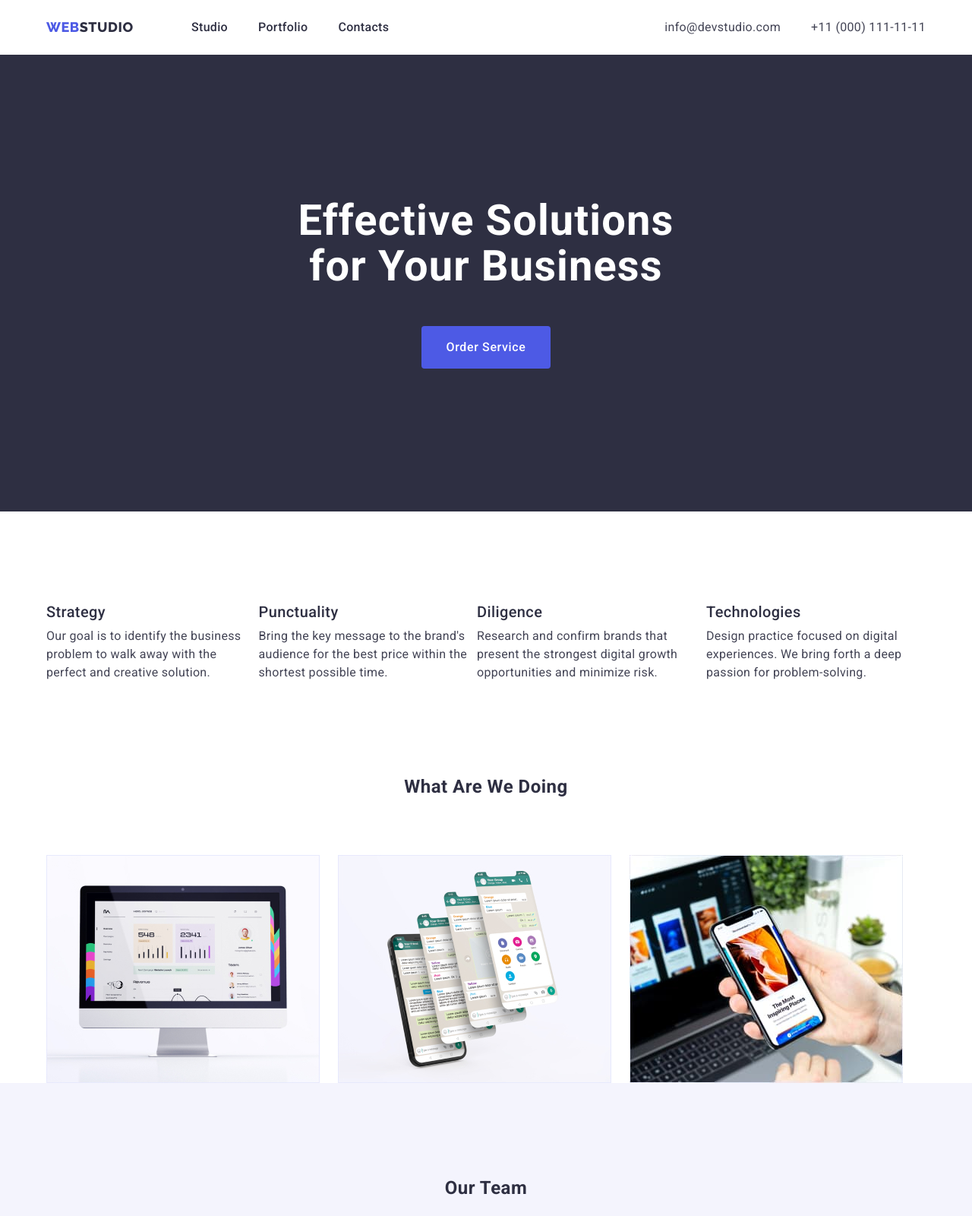
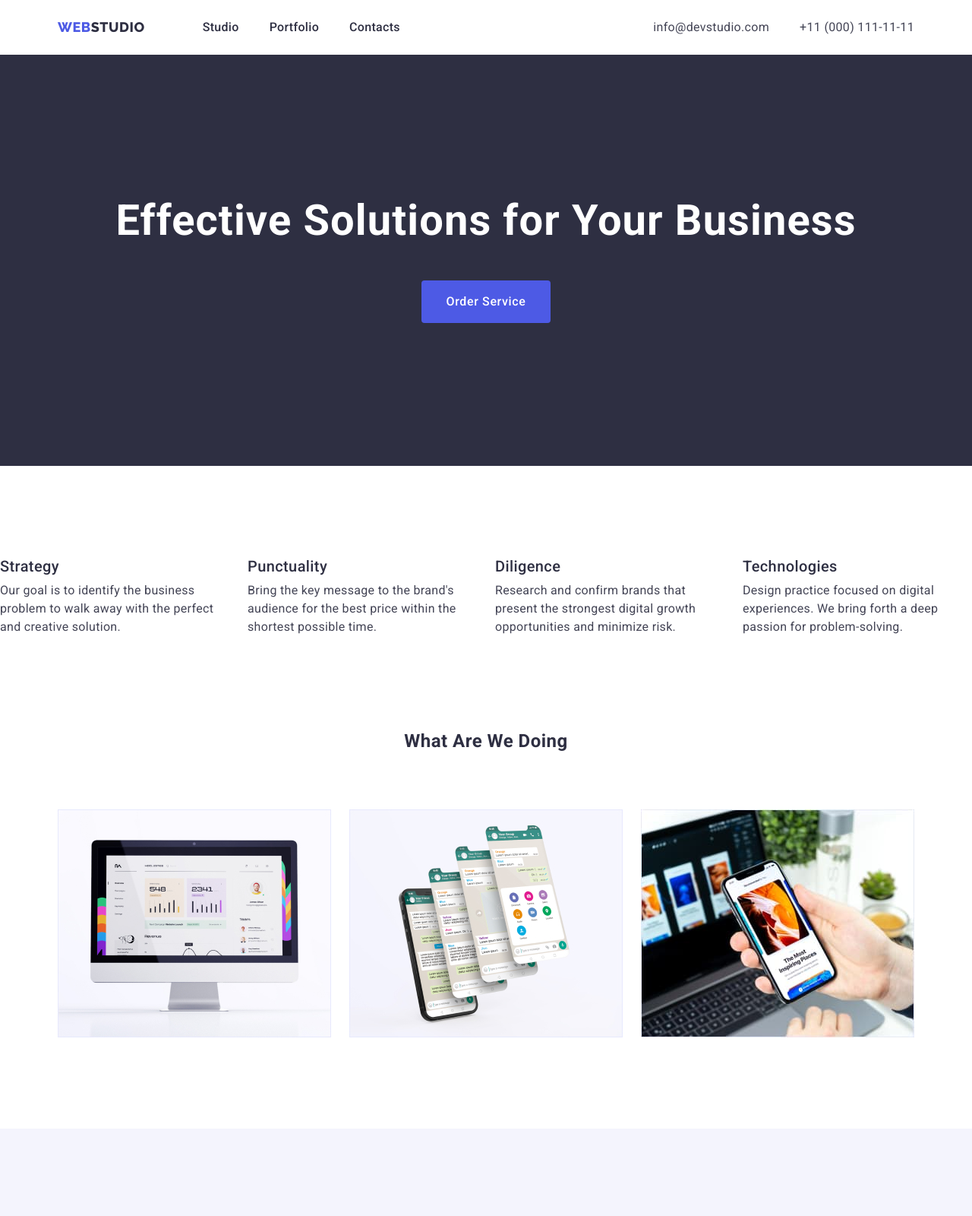
Before and after one commit to Oksanamarusich/goit-markup-hw-03, a plain HTML site: page index.html in a window 1280 px wide. Shown: the top 1600 px of the page at 76% size. Drawn offline with nearby package versions, Linux system fonts and the light colour scheme.

Commit message:
mistakes-1

```diff
--- a/css/styles.css
+++ b/css/styles.css
@@ -65,9 +65,9 @@ body {
 .btn {
   display:block;
       min-width: 169px;
-      min-height: 56px;
+      height: 56px;
       padding: 16px 32px;
-      border: 2px var(--hero-background);
+      border: none;
       border-radius: 4px;
 
   margin-left: auto;
@@ -96,7 +96,7 @@ body {
 
 border: 1px solid var(--border-buttoms);
   border-radius: 4px;
-padding: 11px 23px;
+padding: 12px 24px;
 
     font-weight: 500;
     font-size: 16px;
@@ -114,6 +114,7 @@ padding: 11px 23px;
 .btn-dark:focus {
   background: var(--secondary-accent-color);
   color: var(--primary-white-color);
+  border: 1px solid transparent;
 }
 
 img {
@@ -189,11 +190,11 @@ flex-basis: calc ((100%-var(--indent)* (var(--items)-1))/ var(--items));
 .header-container {
 display: flex;
 align-items: center;
-padding: 0;
+
 }
 .logo {
     margin-right: 76px;
-    width: 115px;
+
     font-family: var(--secondary-font);
     font-weight: 800;
     font-size: 18px;
@@ -235,11 +236,12 @@ padding: 0;
 .menu-nav {
   display: flex;
 margin-right: auto;
+align-items: center;
 
 }
 .list-header {
   display:flex;
-  align-items: center;
+
   gap: 40px;
 
 
@@ -247,7 +249,7 @@ margin-right: auto;
 
 .contacts-list {
   display:flex;
-  align-items: center;
+
   gap: 40px;
 }
 .contacts  {
@@ -278,7 +280,7 @@ margin-right: auto;
 */
 
 .hero-title {
-  width: 496px;
+ max-width: 496px
  margin-right: auto;
  margin-left: auto;
  margin-bottom: 48px;
@@ -311,14 +313,18 @@ margin-right: auto;
   |============================
 */
 .section-advantages {
-  display: flex;
+
   padding: 120px 0;
 }
 
 .list-advantages {
   display: flex;
   align-items: center;
+  gap: 24px;
 
+}
+.item-advantages {
+  width: calc((100% - 72px) / 4);
 }
 
 
@@ -351,10 +357,10 @@ margin-right: auto;
 */
 
 .section-doing {
-
+  padding-bottom: 120px;
 }
 .container-doing {
-  padding: 0;
+
 }
 
 .secondary-title {
@@ -404,7 +410,7 @@ justify-content: center;
   |============================
 */
 .section-portfolio {
-  padding-bottom: 120px;
+  padding: 96px 0 120px;
 }
 
 .buttons-portfolio {
@@ -417,7 +423,9 @@ justify-content: center;
 }
 .list-buttons {
   display: flex;
+  justify-content: center;
   gap: 24px;
+  margin-bottom: 72px;
 
 }
 .portfolio-card {
@@ -436,7 +444,9 @@ border-left:1px solid var(--border-buttoms); ;
 }
 
 .card-list {
-
+display: flex;
+flex-wrap: wrap;
+row-gap: 48px
 }
 
 
--- a/index.html
+++ b/index.html
@@ -19,9 +19,9 @@
         <body>
             <header class="header">
                 <div class=" header-container container">
+
+                    <nav class="menu-nav">
                         <a class="logo link">Web<span class="logo-span">Studio</span></a>
-                    <nav class="menu-nav">
-
                         <ul class="list list-header">
                             <li>
                                 <a class="text-header link" href="./index.html">Studio</a>
@@ -53,37 +53,39 @@
             <main>
 
                     <section class="section-dark">
+                        <div class="container">
                             <h1 class="hero-title">Effective Solutions
                                 for Your Business</h1>
                             <button class="btn" type="button">Order Service</button>
+                        </div>
 
                     </section>
 
 
-                    <section>
-                        <div class=" section-advantages container">
+                    <section class="section-advantages"
+                        <div class="container">
                             <h2 class="secondary-title" hidden>Our advantages</h2>
                             <ul class=" list-advantages list">
-                                <li class="">
+                                <li class="item-advantages">
 
                                     <h3 class="third-title">Strategy</h3>
                                     <p class="text-style-body"> Our goal is to identify the business
                                     problem to walk away with the perfect and creative solution.</p>
                                 </li>
-                                <li>
+                                <li class="item-advantages">
                                     <h3 class="third-title">Punctuality</h3>
                                     <p class="text-style-body">Bring the key message to the brand's audience for the best price
                                     within the
                                     shortest possible time.</p>
 
                                 </li>
-                                <li>
+                                <li class="item-advantages">
                                     <h3 class="third-title">Diligence</h3>
                                     <p class="text-style-body">Research and confirm brands that present the strongest digital
                                     growth
                                     opportunities and minimize risk.</p>
                                 </li>
-                                <li>
+                                <li class="item-advantages">
                                     <h3 class="third-title">Technologies</h3>
                                     <p class="text-style-body">Design practice focused on digital experiences. We bring forth a
                                     deep
@@ -99,7 +101,7 @@
 
 
                     <section class="section-doing">
-                        <div class="container-doing container">
+                        <div class="container">
                             <h2 class="secondary-title ">What are we doing</h2>
                             <ul class=" card-set section-doing-list list">
                                 <li class="card-set-item section-work-item">
@@ -117,6 +119,7 @@
 
 
                     <section class="section-light">
+                        <div class="container">
                             <h2 class="secondary-title">Our Team</h2>
                             <ul class="card-set team-list list">
 
@@ -162,16 +165,21 @@
 
                                 </li>
                             </ul>
+                        </div>
+
                     </section>
 
            </main>
 
             <footer class="section-footer">
-
+                 <div>
                     <a class="logo link">Web<span class="logo-span-light">Studio</span></a>
                     <p class="light-text-body">Increase the flow of customers and sales for your business with digital marketing
                         &
-                    growth solutions.</p>
+                        growth solutions.
+                    </p>
+                </div>
+
 
 
             </footer>
```
Also changed, not shown: portfolio.html (+9 -6 lines). Lines whose indentation alone changed are shown as unchanged.
